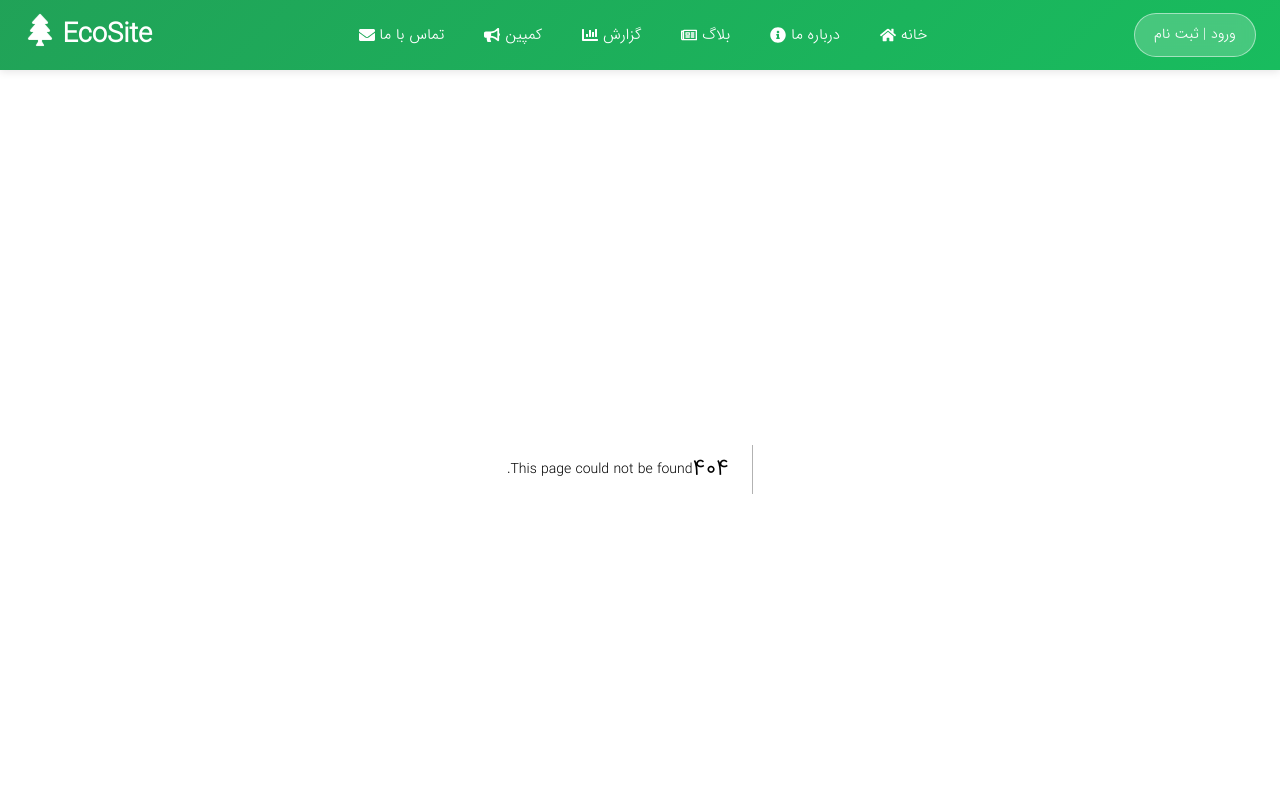
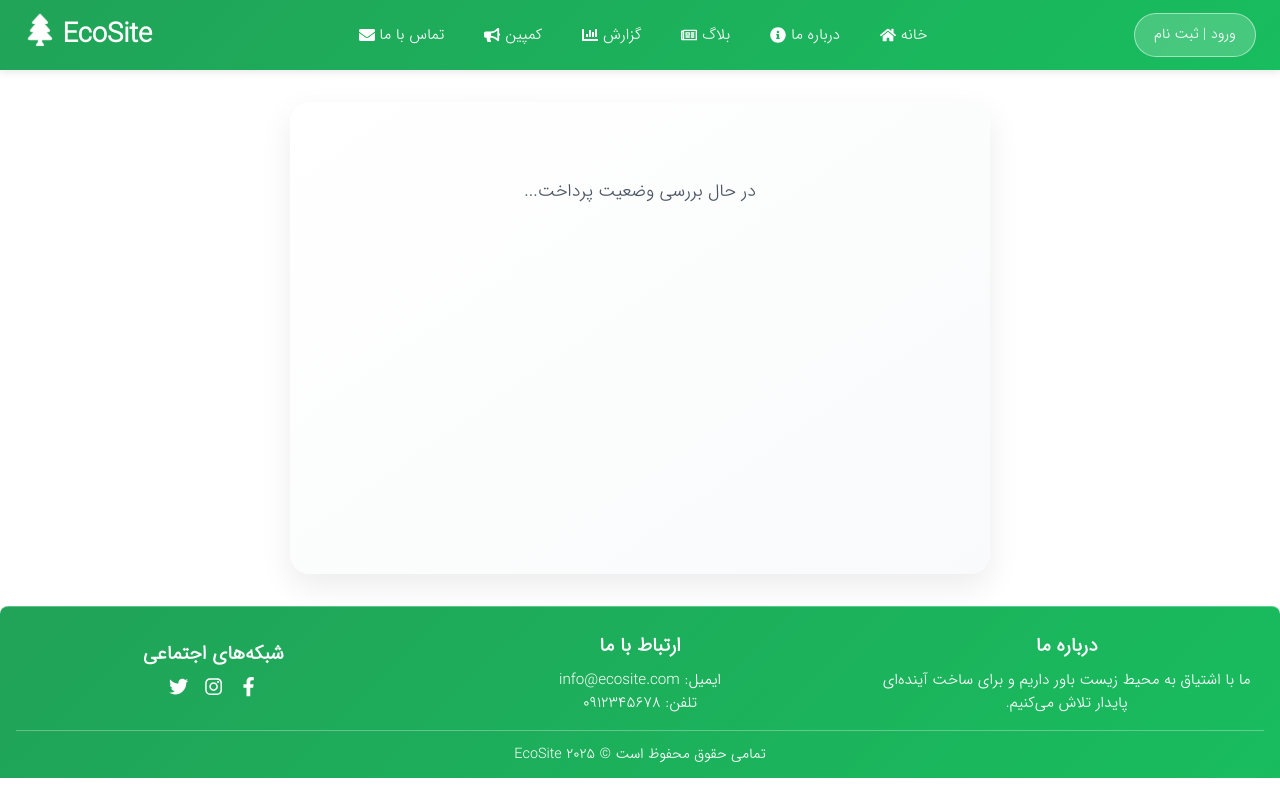
Before and after one commit to setareEzabadi/environment, a Next.js app: page /payment_result in a window 1280 px wide. Before the commit this address had no page. Shown: the top 800 px of the page. Built offline with nearby package versions, Linux system fonts and the light colour scheme.

Commit message:
Create index.js

```diff
--- /dev/null
+++ b/src/pages/payment_result/index.js
@@ -0,0 +1,5 @@
+import PaymentResult from "../../../components/PaymentResult/PaymentResult";
+
+export default function DashboardPage() {
+  return <PaymentResult />;
+}
```
